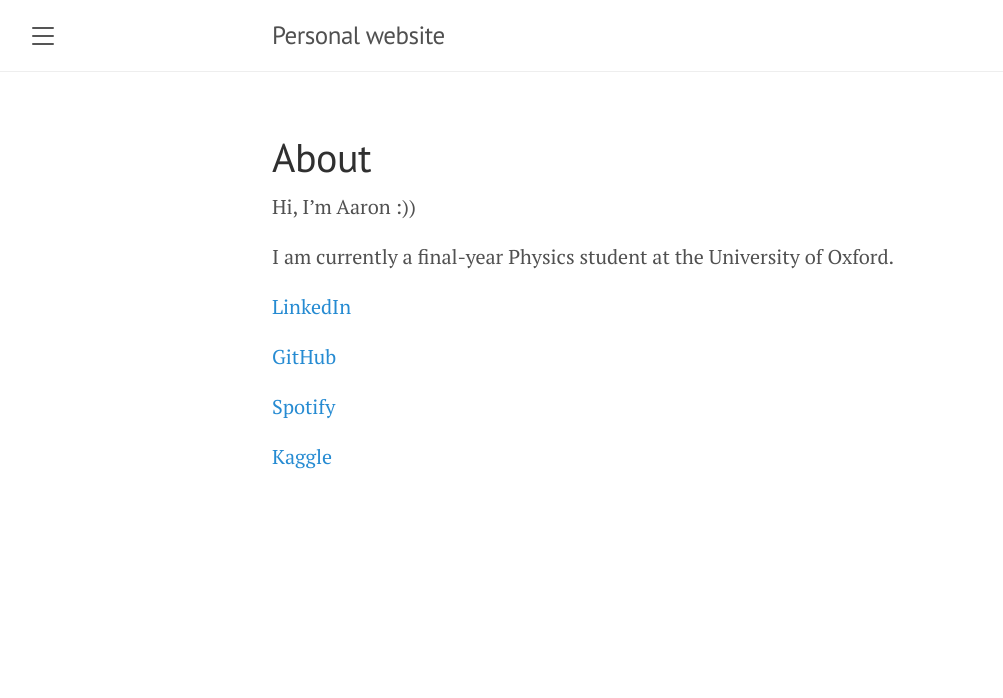
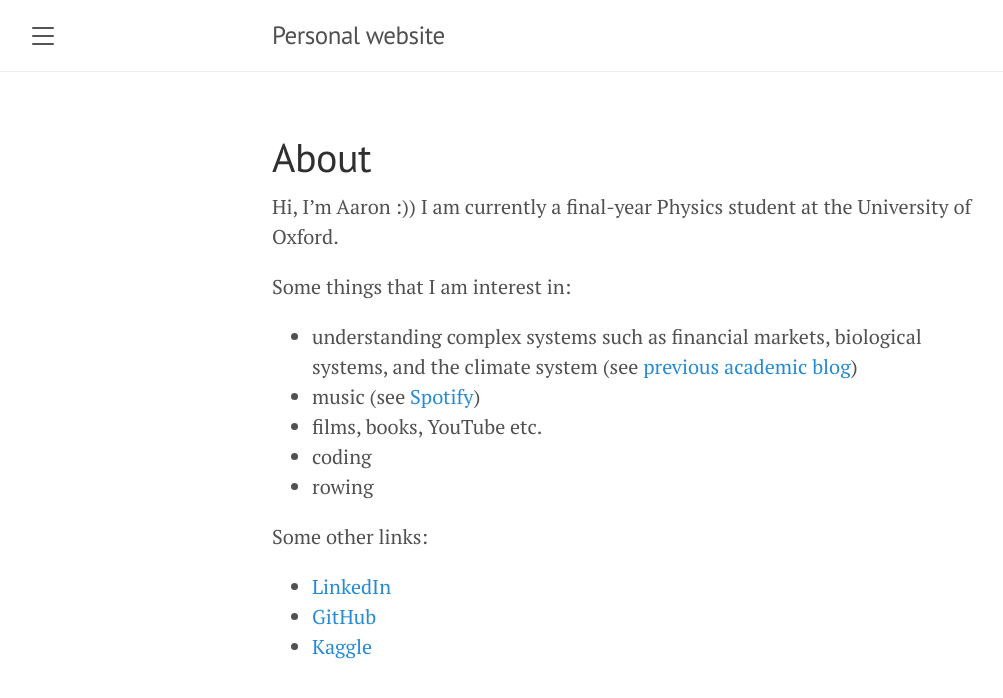
Before and after one commit to a5v/personal-website, a Jekyll site: the page built from about.markdown, in a window 1280 px wide. Shown: the top 698 px of the page, without its empty margins (8-1011 px from the left). Built offline with Jekyll 4.4.1, drawn with Linux system fonts in a browser that asks for light colours.

Commit message:
updated home and about pages

```diff
--- a/about.markdown
+++ b/about.markdown
@@ -4,14 +4,16 @@ title: About
 permalink: /about/
 ---
 
-Hi, I'm Aaron :))
+Hi, I'm Aaron :)) I am currently a final-year Physics student at the University of Oxford.
 
-I am currently a final-year Physics student at the University of Oxford.
+Some things that I am interest in:
+- understanding complex systems such as financial markets, biological systems, and the climate system (see [previous academic blog](https://comprehensiblecomplexity.com/))
+- music (see [Spotify](https://open.spotify.com/user/said2499))
+- films, books, YouTube etc.
+- coding
+- rowing
 
-[LinkedIn](https://www.linkedin.com/in/aaron-vitarana/)
-
-[GitHub](https://github.com/a5v)
-
-[Spotify](https://open.spotify.com/user/said2499)
-
-[Kaggle](https://www.kaggle.com/maxpower742)
+Some other links:
+- [LinkedIn](https://www.linkedin.com/in/aaron-vitarana/)
+- [GitHub](https://github.com/a5v)
+- [Kaggle](https://www.kaggle.com/maxpower742)
```
Also changed, not shown: index.markdown (+8 -1 lines).
